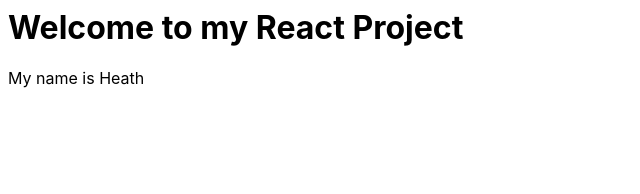
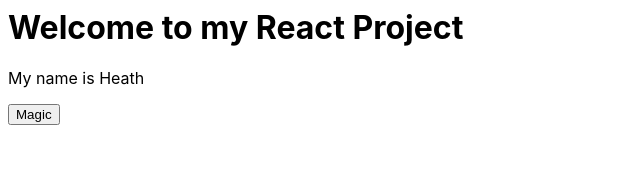
Before and after one commit to heathbaldwin/hello-react, a React (Create React App) app: page / in a window 1280 px wide. Shown: the top 194 px of the page, without its empty margins (0-640 px from the left). Built offline with nearby package versions, Linux system fonts and the light colour scheme.

Commit message:
Magic Button

```diff
--- a/src/App.js
+++ b/src/App.js
@@ -1,11 +1,21 @@
 import React from "react";
 import "./style.css";
+
+function MagicButton () {
+  return (
+    <button>Magic</button>
+  );
+}
 
 export default function App() {
   return (
     <div>
+
       <h1>Welcome to my React Project</h1>
       <p>My name is Heath</p>
+
+      <MagicButton/>
+
     </div>
   );
 }
```
